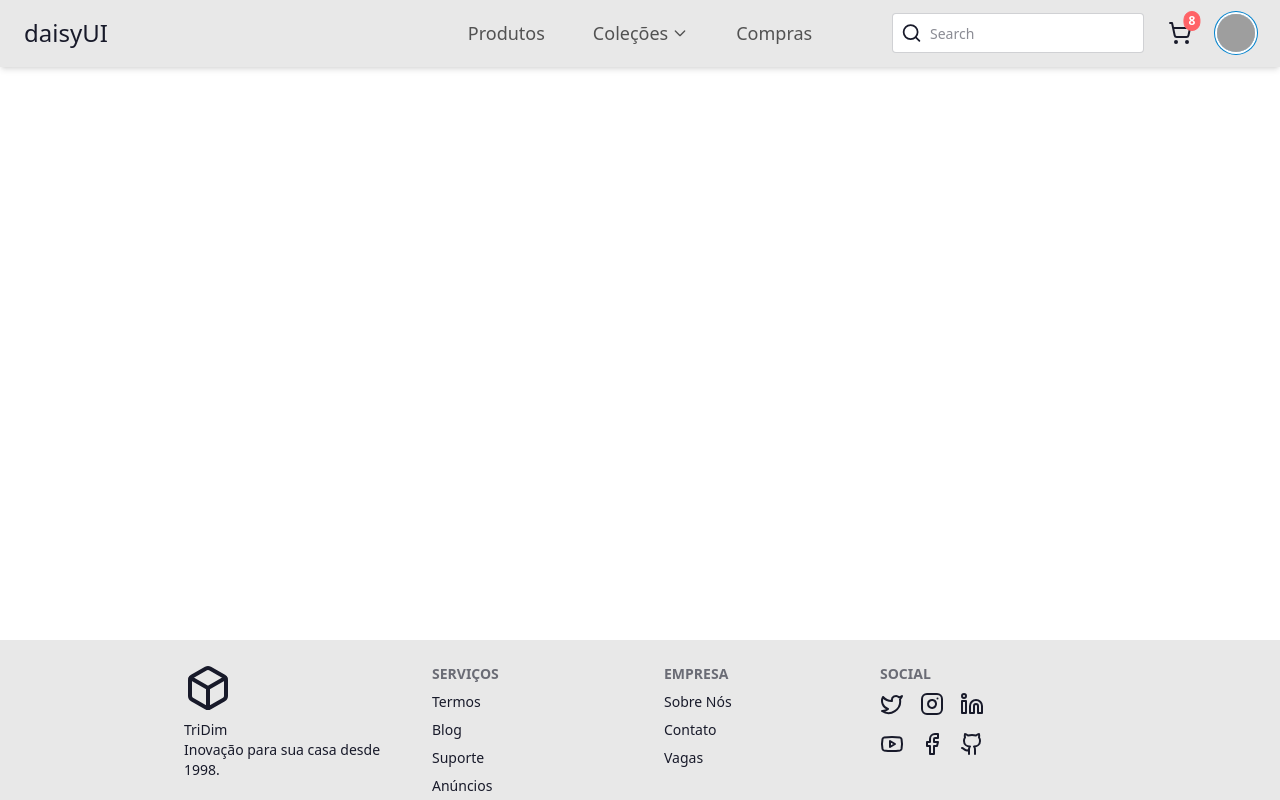
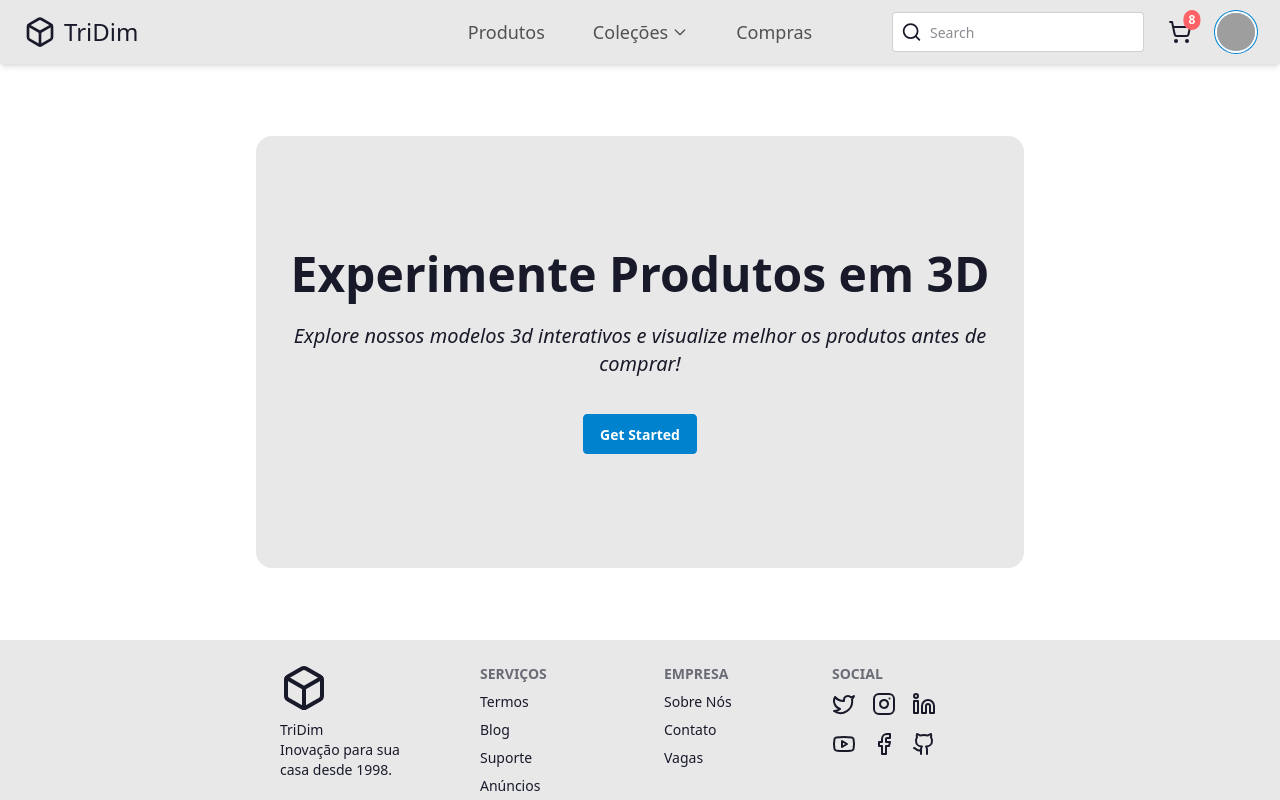
Before and after one commit to SimaoGui/TriDim-Place, a React (Vite) app: page /#/home in a window 1280 px wide. Built offline with nearby package versions, Linux system fonts and the light colour scheme; grey boxes are pictures that could not be loaded.

Commit message:
heroHome

```diff
--- a/src/components/Footer/Footer.tsx
+++ b/src/components/Footer/Footer.tsx
@@ -4,7 +4,7 @@ import "../../index.css";
 const Footer = () => {
   return (
     <div className="w-full h-1/5 flex flex-col justify-center items-center bg-base-200">
-      <footer className="footer w-3/4 h-full !p-6 grid-cols-4 justify-center items-start sm:footer-horizontal bg-base-200 text-base-content 2xl:w-1/2">
+      <footer className="footer w-3/5 h-full !p-6 grid-cols-4 justify-center items-start sm:footer-horizontal bg-base-200 text-base-content 2xl:w-1/2">
         <aside className="!mr-4">
           <Box className="w-12 h-12"/>
           <p>
--- a/src/components/Header/Header.tsx
+++ b/src/components/Header/Header.tsx
@@ -1,4 +1,4 @@
-import { HomeIcon, Search, ShirtIcon, ShoppingCart } from 'lucide-react'
+import { Box, HomeIcon, Search, ShirtIcon, ShoppingCart } from 'lucide-react'
 import { useState } from 'react';
 
 const Header = () => {
@@ -10,8 +10,9 @@ const Header = () => {
 
     return (
         <div className="navbar h-1/12 w-full bg-base-200 !px-6 !py-2 shadow-md">
-            <div className="navbar-start">
-                <a className="text-2xl cursor-pointer hover:scale-110 hover:text-primary transition-all ease-in">daisyUI</a>
+            <div className="navbar-start gap-2  cursor-pointer hover:text-primary transition-all ease-in-out duration-300">
+                <Box className="w-8 h-8"/>
+                <a className="text-2xl">TriDim</a>
             </div>
             <div className="navbar-center hidden lg:flex">
                 <ul className="flex flex-row items-center gap-4 text-lg">
@@ -81,7 +82,7 @@ const Header = () => {
             </div>
             <div className="navbar-end gap-4">
                 <div>
-                    <label className="input !p-2 gap-2">
+                    <label className="input !outline-none focus-within:!border-primary !p-2 gap-2">
                         <Search />
                         <input type="search" required placeholder="Search" />
                     </label>
--- /dev/null
+++ b/src/components/HeroHome/Hero.tsx
@@ -0,0 +1,21 @@
+import React from 'react'
+
+const Hero = () => {
+    return (
+        <div className='md:w-3/5 w-2/3 h-3/4'>
+            <div className="!hero bg-base-200 min-h-full min-w-full rounded-2xl">
+                <div className="!hero-content min-w-3/5 text-center">
+                    <div className="max-w-full">
+                        <h1 className="text-5xl font-semibold">Experimente Produtos em 3D</h1>
+                        <p className="!pt-6 !pb-9 text-xl font-light italic">
+                            Explore nossos modelos 3d interativos e visualize melhor os produtos antes de comprar!
+                        </p>
+                        <button className="!btn !btn-primary !rounded-md">Get Started</button>
+                    </div>
+                </div>
+            </div>
+        </div>
+    )
+}
+
+export default Hero
--- a/src/pages/Home/HomePage.tsx
+++ b/src/pages/Home/HomePage.tsx
@@ -1,13 +1,14 @@
 import Footer from '../../components/Footer/Footer'
 import Header from '../../components/Header/Header'
 import '../../index.css'
+import Hero from '../../components/HeroHome/Hero'
 
 const HomePage = () => {
   return (
     <div className='h-full w-full flex flex-col justify-between'>
         <Header />
-        <main className='bg-base-100'>
-
+        <main className='bg-base-100 w-full h-full flex flex-col justify-center items-center'>
+          <Hero />
         </main>
         <Footer />
     </div>
```
